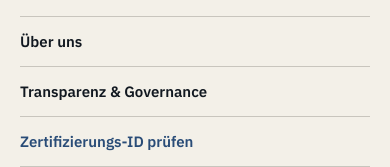
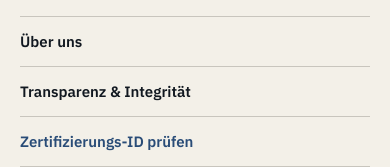
Before and after one commit to dennis-glaser-coder/human-certification-web, a Next.js app: page /markennutzung in a window 390 px wide. Both pictures are taken after a click on the button "Menü öffnen". Shown: the part 268-435 px from the top of the page. Built offline with nearby package versions, Linux system fonts and the light colour scheme.

Commit message:
Mobile Navigation sprachlich vereinheitlichen

```diff
--- a/src/components/MobileNav.js
+++ b/src/components/MobileNav.js
@@ -28,7 +28,7 @@ export default function MobileNav() {
           <Link href="/register" onClick={close}>Register</Link>
           <Link href="/dokumente" onClick={close}>Dokumente</Link>
           <Link href="/ueber-uns" onClick={close}>Über uns</Link>
-          <Link href="/transparenz" onClick={close}>Transparenz & Governance</Link>
+          <Link href="/transparenz" onClick={close}>Transparenz & Integrität</Link>
           <Link className="mobileMenuVerify" href="/pruefen" onClick={close}>Zertifizierungs-ID prüfen</Link>
         </nav>
       )}
```
